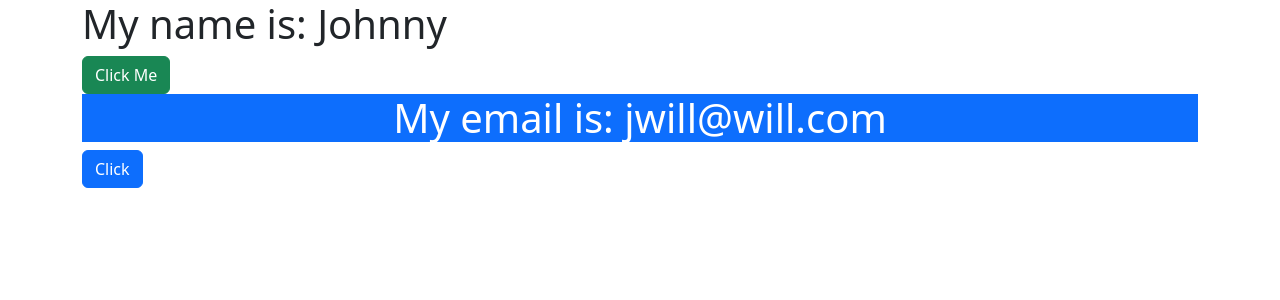
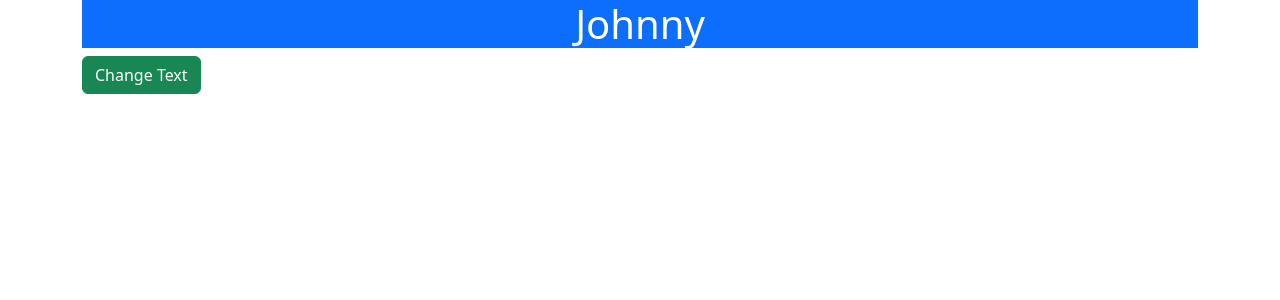
Before and after one commit to JimAdediran/News_site, a React (Create React App) app in the folder Frontend/news_site/: page / in a window 1280 px wide. Shown: the top 300 px of the page. Built offline with nearby package versions, Linux system fonts and the light colour scheme.

Commit message:
created Component Name

```diff
--- a/Frontend/news_site/src/App.js
+++ b/Frontend/news_site/src/App.js
@@ -3,6 +3,7 @@
 import Hello from './components/Hello';
 import FunComponent from './components/FunComponent';
 import MyClass from './components/MyClass';
+import Name from './components/Name'
 
 function App() {
 
@@ -13,8 +14,7 @@
 
   return (
     <div className="container">
-      <Hello name = "Johnny"/>
-      <MyClass email = "jwill@will.com" myclick={clicked}/>
+      <Name />
     </div>
   );
 }
--- /dev/null
+++ b/Frontend/news_site/src/components/Name.js
@@ -0,0 +1,30 @@
+import React, {Component} from "react";
+
+
+
+class Name extends Component {
+    constructor() {
+        super()
+        this.state = {
+            name:"Johnny"
+        }
+    }
+
+clickedMe = () => {
+    this.setState({
+        //name:'Changed Text'
+        name:this.state.name === "Johnny" ? "John Doe" : "Johnny"
+    })
+}
+
+    render() {
+        return(
+            <div>
+                <h1 className="bg-primary text-white text-center">{this.state.name}</h1>
+            <button onClick = {this.clickedMe} className="btn btn-success">Change Text</button>
+            </div>
+        )
+    }
+}
+
+export default Name;
```
